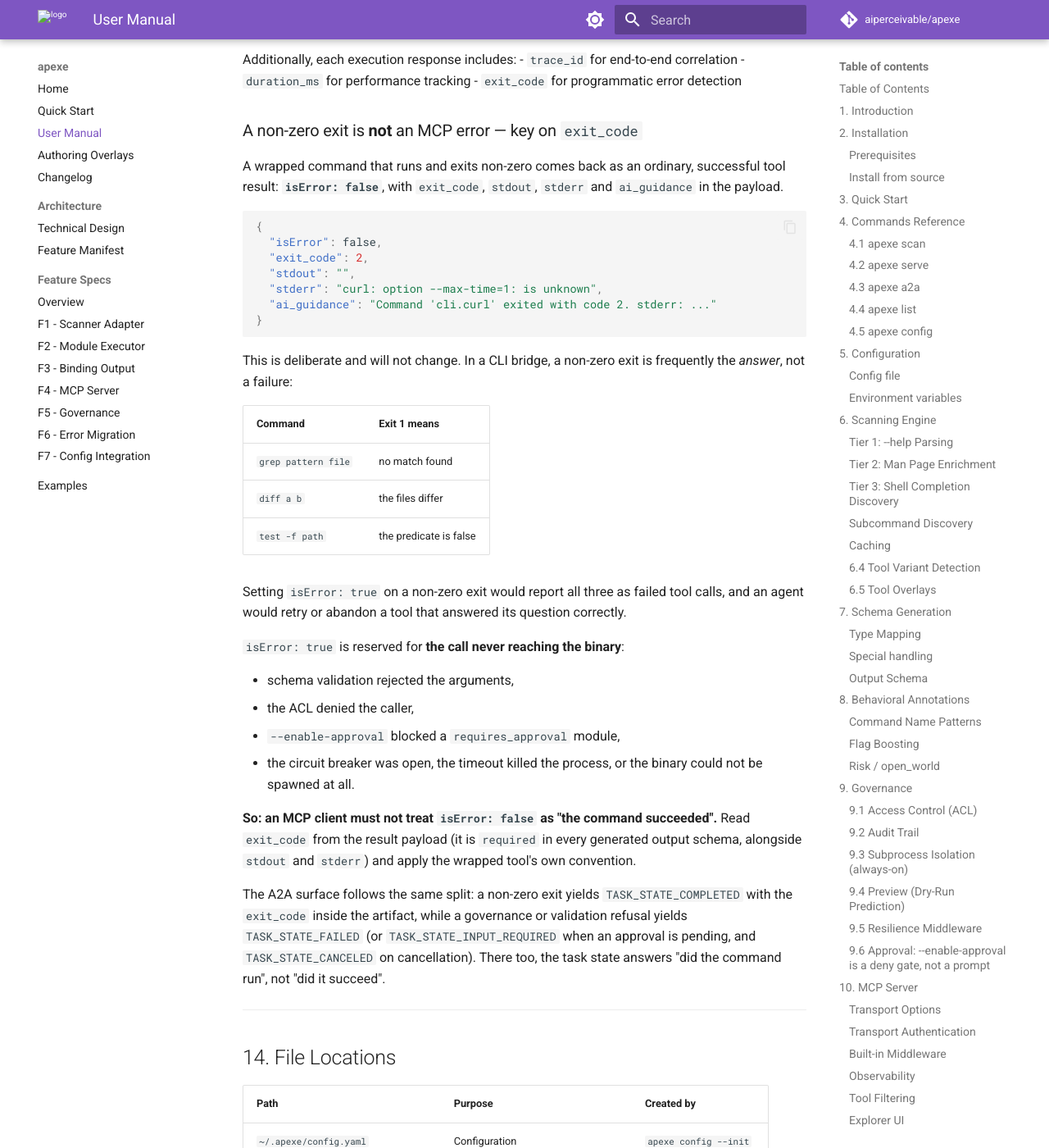
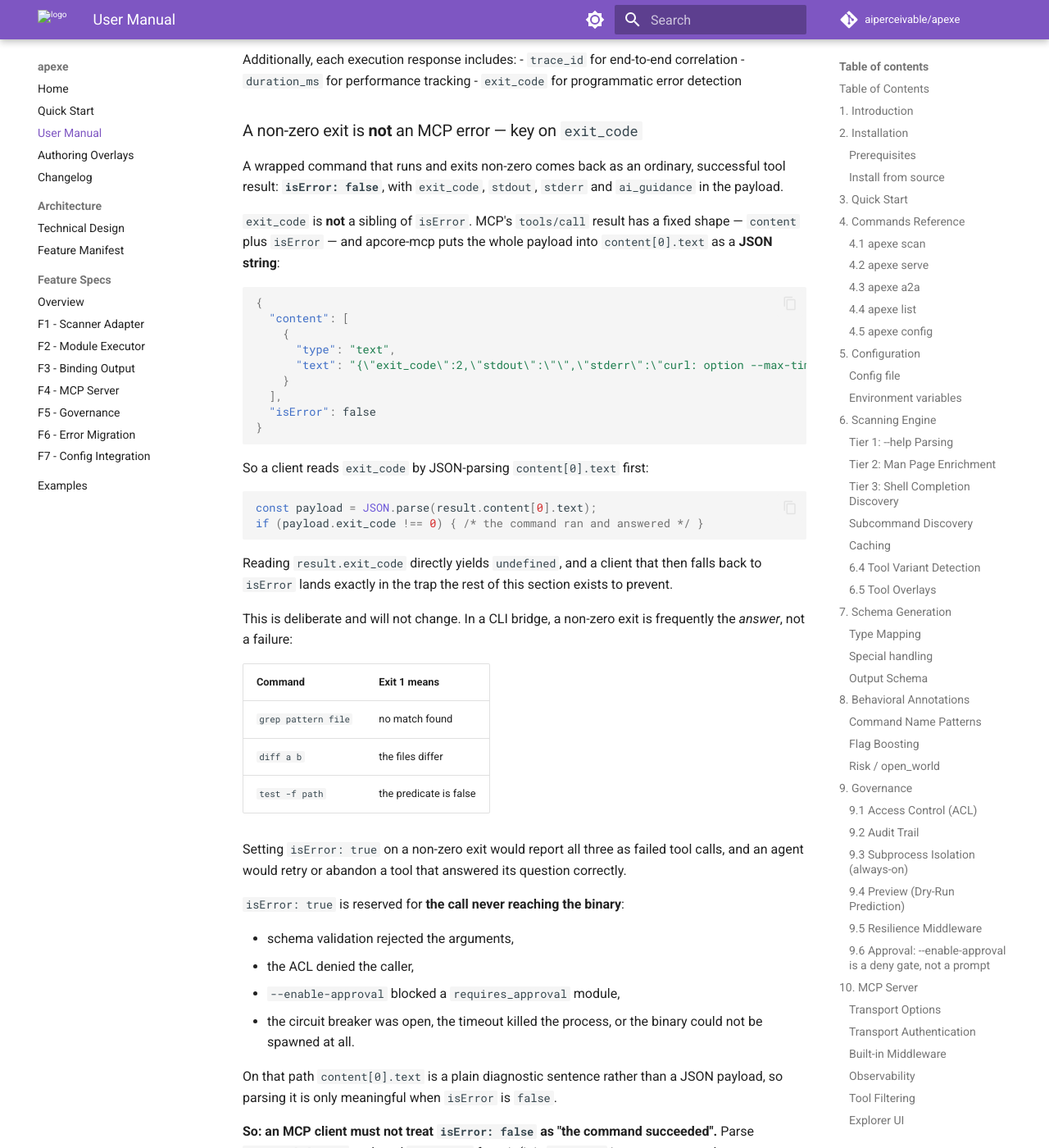
Before and after one commit to aiperceivable/apexe, an MkDocs documentation site: the page built from docs/user-manual.md, in a window 1280 px wide and 1400 px high, scrolled down 24234 px. Shown: the whole window at 82% size. Built offline with MkDocs 1.6.1 and Material for MkDocs 9.7.7, drawn with Linux system fonts in a browser that asks for light colours; comment, search, counter and statistics services are not loaded; some of the changed text lies outside the part shown.

Commit message:
docs(manual): show the wire shape MCP actually returns for isError
The §13 example rendered `exit_code`, `stdout`, `stderr` and
`ai_guidance` as siblings of `isError`. apcore-mcp emits
`{"content":[{"type":"text","text":"<payload as a JSON string>"}],
"isError":bool}` (apcore-mcp-0.17.2 src/server/server.rs:707-711), and
apexe installs no output formatter, so `content[0].text` is the payload
run through `serde_json::to_string`.

A client author following the old block reads `result.exit_code`, gets
`undefined`, and falls back to `isError` -- which is precisely the
mistake the section exists to prevent. The example now shows the real
envelope, with the two lines of JavaScript that get to `exit_code`, and
notes that on the `isError: true` path `content[0].text` is a
diagnostic sentence rather than JSON.

````diff
--- a/docs/user-manual.md
+++ b/docs/user-manual.md
@@ -852,15 +852,32 @@ A wrapped command that runs and exits non-zero comes back as an ordinary,
 successful tool result: **`isError: false`**, with `exit_code`, `stdout`,
 `stderr` and `ai_guidance` in the payload.
 
+`exit_code` is **not** a sibling of `isError`. MCP's `tools/call` result has a
+fixed shape — `content` plus `isError` — and apcore-mcp puts the whole payload
+into `content[0].text` as a **JSON string**:
+
 ```json
 {
-  "isError": false,
-  "exit_code": 2,
-  "stdout": "",
-  "stderr": "curl: option --max-time=1: is unknown",
-  "ai_guidance": "Command 'cli.curl' exited with code 2. stderr: ..."
+  "content": [
+    {
+      "type": "text",
+      "text": "{\"exit_code\":2,\"stdout\":\"\",\"stderr\":\"curl: option --max-time=1: is unknown\",\"ai_guidance\":\"Command 'cli.curl' exited with code 2. stderr: ...\"}"
+    }
+  ],
+  "isError": false
 }
 ```
+
+So a client reads `exit_code` by JSON-parsing `content[0].text` first:
+
+```js
+const payload = JSON.parse(result.content[0].text);
+if (payload.exit_code !== 0) { /* the command ran and answered */ }
+```
+
+Reading `result.exit_code` directly yields `undefined`, and a client that then
+falls back to `isError` lands exactly in the trap the rest of this section
+exists to prevent.
 
 This is deliberate and will not change. In a CLI bridge, a non-zero exit is
 frequently the *answer*, not a failure:
@@ -883,10 +900,13 @@ question correctly.
 - the circuit breaker was open, the timeout killed the process, or the binary
   could not be spawned at all.
 
+On that path `content[0].text` is a plain diagnostic sentence rather than a
+JSON payload, so parsing it is only meaningful when `isError` is `false`.
+
 **So: an MCP client must not treat `isError: false` as "the command
-succeeded".** Read `exit_code` from the result payload (it is `required` in
-every generated output schema, alongside `stdout` and `stderr`) and apply the
-wrapped tool's own convention.
+succeeded".** Parse `content[0].text` and read `exit_code` from it (it is
+`required` in every generated output schema, alongside `stdout` and `stderr`),
+then apply the wrapped tool's own convention.
 
 The A2A surface follows the same split: a non-zero exit yields
 `TASK_STATE_COMPLETED` with the `exit_code` inside the artifact, while a
````
